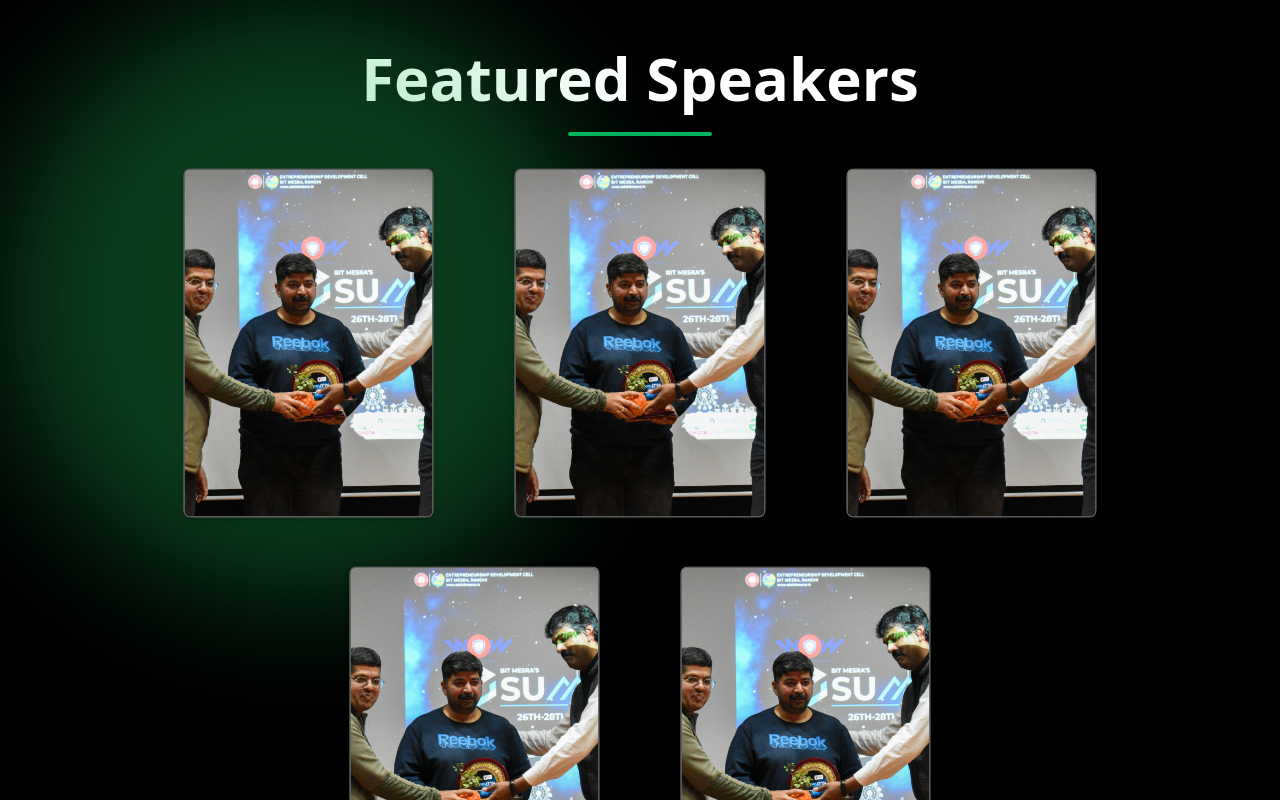
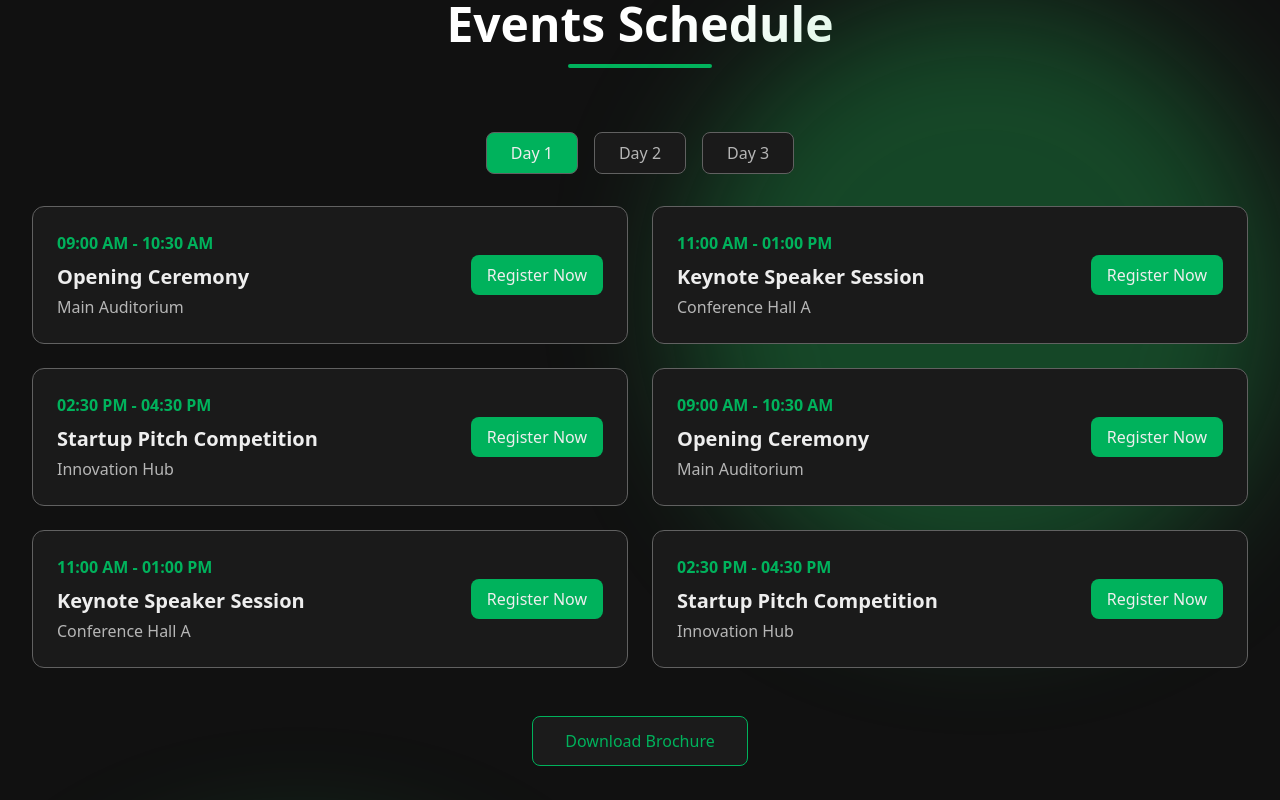
Before and after one commit to AnujNayak108/ESummit25, a React (Vite) app: page / in a window 1280 px wide. Shown: the part 800-1600 px from the top of the page. Built offline with nearby package versions, Linux system fonts and the light colour scheme.

Commit message:
events schedule and some minor edits in other sections

```diff
--- a/src/App.jsx
+++ b/src/App.jsx
@@ -4,12 +4,14 @@ import FeaturedSpeakers from "./components/FeaturedSpeaker/FS"
 import SponsorshipSection from "./components/SponsorshipSection"
 import Faq from "./components/FAQ/Faq"
 import AboutUs from "./components/AboutUs/AboutUs";
+import EventSchedule from "./components/events"
 
 
 function App() {
   return (
     <>
     <AboutUs />
+    <EventSchedule/>
     <FeaturedSpeakers/>
     <PastSpeakersmain/>
     <SponsorshipSection/>
--- a/src/components/AboutUs/AboutUs.jsx
+++ b/src/components/AboutUs/AboutUs.jsx
@@ -3,12 +3,12 @@ import React from "react";
 const AboutUs = () => {
   return (
     <>
-      <div className="w-full md:min-h-screen relative mx-auto bg-black pt-12 pb-12 -z-20">
+      <div className="w-full md:min-h-screen relative mx-auto bg-[#111111] pt-12 pb-12 -z-20">
         {/* Background Blob */}
         <div className="absolute top-[0] -left-40 w-[200px] h-[400px] md:w-[600px] md:h-[530px] bg-green-500/30 rounded-full blur-3xl -z-10" />
         {/* About us Heading */}
         <div className="flex flex-col justify-center items-center md:gap-6 gap-3 mb-8">
-          <h1 className="font-bold md:text-6xl text-3xl text-white z-10 font-jakarta text-center">
+          <h1 className="font-semibold md:text-5xl text-3xl text-white z-10 font-jakarta text-center">
             About E-Summit'25
           </h1>
           <div className="h-1 w-36 bg-[#00B25C] rounded-md"></div>
--- a/src/components/FAQ/Faq.jsx
+++ b/src/components/FAQ/Faq.jsx
@@ -33,9 +33,9 @@ const Faq = () => {
   };
 
   return (
-    <section className="relative min-h-screen bg-black py-20 px-4">
+    <section className="relative min-h-screen bg-[#111111] py-20 px-4">
       <div className="text-center mb-12">
-        <h2 className="font-sans text-4xl md:text-5xl font-bold text-[#EEEEEE]">
+        <h2 className="font-sans text-4xl md:text-5xl font-semibold text-[#EEEEEE]">
           Frequently Asked Questions
         </h2>
         <div className="w-[125px] h-[4px] bg-green-500 mx-auto mt-2" />
--- a/src/components/FeaturedSpeaker/FS.jsx
+++ b/src/components/FeaturedSpeaker/FS.jsx
@@ -6,10 +6,10 @@ import { Slide, Fade } from "react-awesome-reveal";
 
 const FeaturedSpeakers = () => {
   return (
-    <div className="w-full relative mx-auto bg-black pt-12 pb-12">
-      <div className="absolute top-[0] left-0 w-[200px] h-[400px] md:w-[600px] md:h-[600px] bg-green-500/30 rounded-full blur-3xl" />
+    <div className="w-full relative mx-auto bg-[#111111] pt-12 pb-12">
+      <div className="absolute top-0 left-0 w-[200px] h-[400px] md:w-[600px] md:h-[600px] bg-green-500/30 rounded-full blur-3xl" />
       <div className="flex flex-col justify-center items-center md:gap-6 gap-3 mb-8 ">
-            <h1 className="font-bold md:text-6xl text-3xl text-white">Featured Speakers</h1>
+            <h1 className="font-semibold md:text-5xl text-3xl text-white">Featured Speakers</h1>
             <div className="h-1 w-36 bg-[#00B25C] rounded-md"></div>
         </div>
 
@@ -25,15 +25,15 @@ const FeaturedSpeakers = () => {
                 className="w-full max-w-[300px] h-[350px] rounded-lg"
               />
               {/* overlay section */}
-              <div className="absolute left-0 top-[-100%] opacity-0 group-hover:opacity-100 group-hover:top-[0] p-4 w-full h-full bg-black/60 group-hover:backdrop-blur-sm duration-500">
+              <div className="absolute left-0 top-[-100%] opacity-0 group-hover:opacity-100 group-hover:top-[0] p-4 w-full h-full bg-[#111111]/60 group-hover:backdrop-blur-sm duration-500">
                 <div className="space-y-4">
                   <Slide cascade>
-                    <h1 className="text-3xl font-bold">{"Sunrise"}</h1>
+                    <h1 className="text-3xl font-semibold">{"Sunrise"}</h1>
                     <Fade cascade damping={0.05}>
                       {"Each character will appear one by one"}
                     </Fade>
                     <div>
-                      <button className="border border-white px-4 py-2 rounded-lg hover:bg-black/20 duration-300">
+                      <button className="border border-white px-4 py-2 rounded-lg hover:bg-[#111111]/20 duration-300">
                         View
                       </button>
                     </div>
@@ -50,15 +50,15 @@ const FeaturedSpeakers = () => {
                 className="w-full max-w-[300px] h-[350px] rounded-lg"
               />
               {/* overlay section */}
-              <div className="absolute left-0 top-[-100%] opacity-0 group-hover:opacity-100 group-hover:top-[0] p-4 w-full h-full bg-black/60 group-hover:backdrop-blur-sm duration-500">
+              <div className="absolute left-0 top-[-100%] opacity-0 group-hover:opacity-100 group-hover:top-[0] p-4 w-full h-full bg-[#111111]/60 group-hover:backdrop-blur-sm duration-500">
                 <div className="space-y-4">
                   <Slide cascade>
-                    <h1 className="text-3xl font-bold">{"Sunrise"}</h1>
+                    <h1 className="text-3xl font-semibold">{"Sunrise"}</h1>
                     <Fade cascade damping={0.05}>
                       {"Each character will appear one by one"}
                     </Fade>
                     <div>
-                      <button className="border border-white px-4 py-2 rounded-lg hover:bg-black/20 duration-300">
+                      <button className="border border-white px-4 py-2 rounded-lg hover:bg-[#111111]/20 duration-300">
                         View
                       </button>
                     </div>
@@ -75,15 +75,15 @@ const FeaturedSpeakers = () => {
                 className="w-full max-w-[300px] h-[350px] rounded-lg"
               />
               {/* overlay section */}
-              <div className="absolute left-0 top-[-100%] opacity-0 group-hover:opacity-100 group-hover:top-[0] p-4 w-full h-full bg-black/60 group-hover:backdrop-blur-sm duration-500">
+              <div className="absolute left-0 top-[-100%] opacity-0 group-hover:opacity-100 group-hover:top-[0] p-4 w-full h-full bg-[#111111]/60 group-hover:backdrop-blur-sm duration-500">
                 <div className="space-y-4">
                   <Slide cascade>
-                    <h1 className="text-3xl font-bold">{"Sunrise"}</h1>
+                    <h1 className="text-3xl font-semibold">{"Sunrise"}</h1>
                     <Fade cascade damping={0.05}>
                       {"Each character will appear one by one"}
                     </Fade>
                     <div>
-                      <button className="border border-white px-4 py-2 rounded-lg hover:bg-black/20 duration-300">
+                      <button className="border border-white px-4 py-2 rounded-lg hover:bg-[#111111]/20 duration-300">
                         View
                       </button>
                     </div>
@@ -102,15 +102,15 @@ const FeaturedSpeakers = () => {
                 className="w-full max-w-[300px] h-[350px] rounded-lg"
               />
               {/* overlay section */}
-              <div className="absolute left-0 top-[-100%] opacity-0 group-hover:opacity-100 group-hover:top-[0] p-4 w-full h-full bg-black/60 group-hover:backdrop-blur-sm duration-500">
+              <div className="absolute left-0 top-[-100%] opacity-0 group-hover:opacity-100 group-hover:top-[0] p-4 w-full h-full bg-[#111111]/60 group-hover:backdrop-blur-sm duration-500">
                 <div className="space-y-4">
                   <Slide cascade>
-                    <h1 className="text-3xl font-bold">{"Sunrise"}</h1>
+                    <h1 className="text-3xl font-semibold">{"Sunrise"}</h1>
                     <Fade cascade damping={0.05}>
                       {"Each character will appear one by one"}
                     </Fade>
                     <div>
-                      <button className="border border-white px-4 py-2 rounded-lg hover:bg-black/20 duration-300">
+                      <button className="border border-white px-4 py-2 rounded-lg hover:bg-[#111111]/20 duration-300">
                         View
                       </button>
                     </div>
@@ -127,15 +127,15 @@ const FeaturedSpeakers = () => {
                 className="w-full max-w-[300px] h-[350px] rounded-lg"
               />
               {/* overlay section */}
-              <div className="absolute left-0 top-[-100%] opacity-0 group-hover:opacity-100 group-hover:top-[0] p-4 w-full h-full bg-black/60 group-hover:backdrop-blur-sm duration-500">
+              <div className="absolute left-0 top-[-100%] opacity-0 group-hover:opacity-100 group-hover:top-[0] p-4 w-full h-full bg-[#111111]/60 group-hover:backdrop-blur-sm duration-500">
                 <div className="space-y-4">
                   <Slide cascade>
-                    <h1 className="text-3xl font-bold">{"Sunrise"}</h1>
+                    <h1 className="text-3xl font-semibold">{"Sunrise"}</h1>
                     <Fade cascade damping={0.05}>
                       {"Each character will appear one by one"}
                     </Fade>
                     <div>
-                      <button className="border border-white px-4 py-2 rounded-lg hover:bg-black/20 duration-300">
+                      <button className="border border-white px-4 py-2 rounded-lg hover:bg-[#111111]/20 duration-300">
                         View
                       </button>
                     </div>
--- a/src/components/SponsorshipSection.jsx
+++ b/src/components/SponsorshipSection.jsx
@@ -2,14 +2,14 @@ import React from 'react';
 
 const SponsorshipSection = () => {
   return (
-    <section className="relative min-h-screen bg-black py-20 px-4 overflow-hidden">
+    <section className="relative min-h-screen bg-[#111111] py-20 px-4 overflow-hidden">
       {/* Background Gradient */}
       <div className="absolute top-0 left-0 w-[400px] h-[400px] md:w-[600px] md:h-[600px] bg-green-500/30 rounded-full blur-3xl" />
 
       <div className="container mx-auto max-w-6xl relative z-10">
         {/* Main Heading */}
         <div className="text-center mb-12">
-          <h2 className="font-sans text-4xl md:text-5xl font-bold text-white">
+          <h2 className="font-sans text-4xl md:text-5xl font-semibold text-white">
             Our Sponsors
           </h2>
           <div className="w-[100px] h-[4px] bg-green-500 mx-auto mt-2" />
--- /dev/null
+++ b/src/components/events.jsx
@@ -0,0 +1,136 @@
+import React, { useState } from 'react';
+
+const EventSchedule = () => {
+    const [activeDay, setActiveDay] = useState('day1');
+
+    const scheduleData = {
+        day1: [
+            {
+                time: '09:00 AM - 10:30 AM',
+                title: 'Opening Ceremony',
+                location: 'Main Auditorium',
+            },
+            {
+                time: '11:00 AM - 01:00 PM',
+                title: 'Keynote Speaker Session',
+                location: 'Conference Hall A',
+            },
+            {
+                time: '02:30 PM - 04:30 PM',
+                title: 'Startup Pitch Competition',
+                location: 'Innovation Hub',
+            },
+            {
+                time: '09:00 AM - 10:30 AM',
+                title: 'Opening Ceremony',
+                location: 'Main Auditorium',
+            },
+            {
+                time: '11:00 AM - 01:00 PM',
+                title: 'Keynote Speaker Session',
+                location: 'Conference Hall A',
+            },
+            {
+                time: '02:30 PM - 04:30 PM',
+                title: 'Startup Pitch Competition',
+                location: 'Innovation Hub',
+            },
+        ],
+        day2: [
+            {
+                time: '09:00 AM - 10:30 AM',
+                title: 'Opening Ceremony',
+                location: 'Main Auditorium',
+            },
+            {
+                time: '11:00 AM - 01:00 PM',
+                title: 'Keynote Speaker Session',
+                location: 'Conference Hall A',
+            },
+            {
+                time: '02:30 PM - 04:30 PM',
+                title: 'Startup Pitch Competition',
+                location: 'Innovation Hub',
+            },
+            {
+                time: '09:00 AM - 10:30 AM',
+                title: 'Opening Ceremony',
+                location: 'Main Auditorium',
+            },
+            {
+                time: '11:00 AM - 01:00 PM',
+                title: 'Keynote Speaker Session',
+                location: 'Conference Hall A',
+            },
+        ],
+        day3: [
+            {
+                time: '09:00 AM - 10:30 AM',
+                title: 'Opening Ceremony',
+                location: 'Main Auditorium',
+            },
+            {
+                time: '11:00 AM - 01:00 PM',
+                title: 'Keynote Speaker Session',
+                location: 'Conference Hall A',
+            },
+            {
+                time: '02:30 PM - 04:30 PM',
+                title: 'Startup Pitch Competition',
+                location: 'Innovation Hub',
+            },
+        ],
+    };
+
+    return (
+        <div className="pb-24 bg-[#111111]">
+      <div className="absolute right-0 w-[100px] h-[400px] md:w-[600px] md:h-[600px] bg-green-500/30 rounded-full blur-3xl" />
+      <div className="max-w-7xl mx-auto px-4 sm:px-6 lg:px-8">
+                <div className="text-center mb-16">
+                    <h1 className="font-semibold md:text-5xl text-3xl text-white">Events Schedule</h1>
+                    <div className="h-1 w-36 bg-[#00B25C] rounded-md mx-auto mt-4"></div>
+                </div>
+                <div className="mb-12">
+                    <div className="flex justify-center space-x-4 mb-8">
+                        {['day1', 'day2', 'day3'].map((day) => (
+                            <button
+                                key={day}
+                                onClick={() => setActiveDay(day)}
+                                className={`px-6 py-2 rounded-lg backdrop-blur-lg border border-[#616161] transition-all duration-300 ${activeDay === day
+                                        ? 'bg-[#00B25C] text-[#EEEEEE]'
+                                        : 'bg-[#1A1A1A] text-[#B6B6B6]'
+                                    }`}
+                            >
+                                {day === 'day1' ? 'Day 1' : day === 'day2' ? 'Day 2' : 'Day 3'}
+                            </button>
+                        ))}
+                    </div>
+
+                    <div className="grid md:grid-cols-2 gap-6">
+                        {scheduleData[activeDay].map((event, index) => (
+                            <div
+                                key={index}
+                                className="bg-[#1A1A1A] backdrop-blur-lg rounded-xl p-6 border border-[#616161]">
+                                <div className="flex flex-col md:flex-row justify-between items-start md:items-center">
+                                    <div>
+                                        <span className="text-[#00B25C] font-semibold">{event.time}</span>
+                                        <h3 className="text-[#EEEEEE] text-xl font-semibold mt-2">{event.title}</h3>
+                                        <p className="text-[#B6B6B6] mt-1">{event.location}</p>
+                                    </div>
+                                    <button className="mt-4 md:mt-0 px-4 py-2 bg-[#00B25C] text-[#EEEEEE] rounded-lg transform transition duration-300 hover:scale-105">Register Now</button>
+                                </div>
+                            </div>
+                        ))}
+                    </div>
+                </div>
+                <div className="text-center">
+                    <button className="px-8 py-3 bg-neutral-800/50 backdrop-blur-lg border border-[#00B25C] text-[#00B25C] rounded-lg hover:bg-[#00B25C] hover:text-white transition-all duration-300 transform hover:scale-105">
+                        Download Brochure
+                    </button>
+                </div>
+            </div>
+        </div>
+    );
+};
+
+export default EventSchedule;
--- a/src/components/past speakers/Pastspeakermain.jsx
+++ b/src/components/past speakers/Pastspeakermain.jsx
@@ -5,10 +5,10 @@ function PastSpeakersmain() {
 
   return (
     <>
-    <div className="bg-black h-screen w-full md:p-0 p-4 md:pt-20 overflow-x-hidden overflow-hidden relative">
+    <div className="bg-[#111111] h-screen w-full md:p-0 p-4 md:pt-20 overflow-x-hidden overflow-hidden relative">
     <div className="absolute top-0 right-0 w-[400px] h-[300px] md:w-[600px] md:h-[600px] bg-green-500/30 rounded-full blur-3xl" />
         <div className="flex flex-col justify-center items-center md:gap-6 gap-3 md:mb-0 mb-[-50px]">
-            <h1 className="font-bold md:text-6xl text-3xl text-white">Past Speakers</h1>
+            <h1 className="font-semibold md:text-5xl text-3xl text-white">Past Speakers</h1>
             <div className="h-1 w-36 bg-[#00B25C] rounded-md"></div>
         </div>
         <PastSpeakers/>
```
